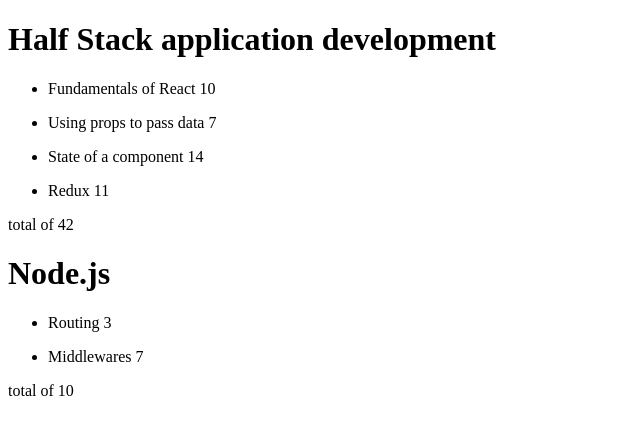
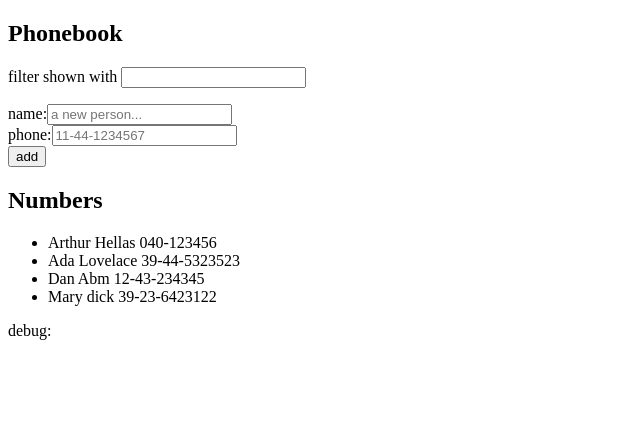
Before and after one commit to DylanAMendez/fullstackopen, a React (Vite) app: page / in a window 1280 px wide. Shown: the top 434 px of the page, without its empty margins (0-640 px from the left). Built offline with nearby package versions, Linux system fonts and the light colour scheme.

Commit message:
subiendo formulario controlado

```diff
--- a/src/App.jsx
+++ b/src/App.jsx
@@ -1,58 +1,128 @@
-import Course from "./components/Course"
+import { useState } from 'react'
+import Filter from './components/Filter'
+import Persons from './components/Persons'
+import PersonForm from './components/PersonForm'
 
 const App = () =>
 {
-  const courseAPP = [
-    {
-      name: 'Half Stack application development',
-      id: 1,
-      parts: [
-        {
-          name: 'Fundamentals of React',
-          exercises: 10,
-          id: 1,
-        },
-        {
-          name: 'Using props to pass data',
-          exercises: 7,
-          id: 2,
-        },
-        {
-          name: 'State of a component',
-          exercises: 14,
-          id: 3,
-        },
-        {
-          name: 'Redux',
-          exercises: 11,
-          id: 4,
-        },
-      ],
-    },
-    {
-      name: 'Node.js',
-      id: 2,
-      parts: [
-        {
-          name: 'Routing',
-          exercises: 3,
-          id: 1,
-        },
-        {
-          name: 'Middlewares',
-          exercises: 7,
-          id: 2,
-        },
-      ],
-    },
-  ]
+  // * [] de PERSONS
+  const [persons, setPersons] = useState([
+    { name: 'Arthur Hellas', phone: '040-123456', id: 1 },
+    { name: 'Ada Lovelace', phone: '39-44-5323523', id: 2 },
+    { name: 'Dan Abm', phone: '12-43-234345', id: 3 },
+    { name: 'Mary dick', phone: '39-23-6423122', id: 4 }
+  ])
+
+  // * destinado a controlar el elemento de entrada del formulario.
+  const [newName, setNewName] = useState('')
+
+  const [newPhone, setNewPhone] = useState('')
+
+  const [filterName, setFilterName] = useState('')
+
+  const addPersons = (event) =>
+  {
+    event.preventDefault()
+
+    const personObject = {
+      name: newName,
+      phone: newPhone,
+      id: persons.length + 1
+    }
+
+    // TODO: Validaciones
+    if (newName == '') {
+
+      alert(`name cannot by empty`)
+
+      return
+    }
+
+    // * dado que persons es un [] de objetos, hay que transformar este [] a un [] de nombres (strings) para poder usar includes()
+    const name = persons.some(person => person.name === newName)
+
+    if (name) {
+
+      alert(`${newName} is already added to phone book`)
+
+      return
+    }
+
+    const phone = persons.some(person => person.phone === newPhone)
+
+    if (phone) {
+      alert(`${newPhone} is already added to phone book`)
+
+      return
+    }
+
+    if (newName.length < 2) { return }
+
+    if (newPhone.length < 4) {
+      return
+    }
+
+    setNewName(newName)
+    setNewPhone(newPhone)
+    setPersons(prevPerson => prevPerson.concat(personObject))
+
+    setNewName('')
+  }
+
+  // *[Y]
+  const handleNameChange = (event) =>
+  {
+    const name = event.target.value
+    setNewName(name)
+  }
+  const handlePhoneChange = (event) =>
+  {
+    const phone = event.target.value
+    setNewPhone(phone)
+  }
+
+  const handleFilterNameChange = (event) =>
+  {
+
+    const filter = event.target.value
+    setFilterName(filter)
+  }
+
+
+  // * nombres Filtrados a MINÚSCULAS
+  const nameFilterToMinus = filterName.toLowerCase()
+
+  const filterPersonsName =
+    filterName
+      ? persons.filter(p =>
+        p.name.toLowerCase().includes(nameFilterToMinus))
+
+      : persons;
+
 
   return (
     <div>
+      <h2>Phonebook</h2>
 
-      <Course course={courseAPP[0]} />
-      <Course course={courseAPP[1]} />
+      <div>
+        <Filter value={filterName} onChange={handleFilterNameChange} />
+      </div>
 
+      <PersonForm
+        onSubmit={addPersons}
+        newName={newName}
+        handleNameChange={handleNameChange}
+        newPhone={newPhone}
+        handlePhoneChange={handlePhoneChange}
+      />
+
+      <h2>Numbers</h2>
+
+      <Persons persons={filterPersonsName} />
+
+      <div>
+        <p>debug: {filterName}</p>
+      </div>
 
     </div>
   )
--- /dev/null
+++ b/src/components/Filter.jsx
@@ -0,0 +1,16 @@
+
+// TODO: filtro de búsqueda
+
+const Filter = ({ value, onChange }) =>
+{
+
+  return (
+    <div>
+      <p>
+        filter shown with <input type="text" value={value} onChange={onChange} />
+      </p>
+    </div>
+  )
+}
+
+export default Filter
--- a/src/components/Note.jsx
+++ b/src/components/Note.jsx
@@ -2,7 +2,9 @@
 
 const Note = ({ note }) =>
 {
-  return <li>{note.content}</li>;
+  return (
+    <li>{note.content}</li>
+  )
 };
 
 export default Note;
--- /dev/null
+++ b/src/components/PersonForm.jsx
@@ -0,0 +1,35 @@
+// TODO:  formulario para agregar nuevas personas a la agenda telefónica
+
+// * se encargará de manejar el estado y la lógica para agregar nuevas personas.
+
+const PersonForm = ({ onSubmit, handleNameChange, newName, newPhone, handlePhoneChange }) =>
+{
+    return (
+        <>
+            <form onSubmit={onSubmit}>
+                <div>
+                    name:
+                    <input
+                        value={newName}
+                        onChange={handleNameChange}
+                        placeholder='a new person...'
+                    />
+                </div>
+                <div>
+                    phone:
+                    <input
+                        type="tel"
+                        value={newPhone}
+                        onChange={handlePhoneChange}
+                        placeholder='11-44-1234567' />
+                </div>
+                <div>
+                    <button type="submit">add</button>
+                </div>
+            </form>
+
+        </>
+    )
+}
+
+export default PersonForm
--- /dev/null
+++ b/src/components/Persons.jsx
@@ -0,0 +1,21 @@
+
+// TODO: muestra a todas las personas de la agenda telefónica y un componente que muestra los detalles de una sola persona.
+
+const Persons = ({ persons }) =>
+{
+    return (
+        <>
+            <ul>
+                {
+                    persons.map(person => (
+                        <li key={person.id}>
+                            {person.name} {person.phone}
+                        </li>
+                    ))
+                }
+            </ul>
+        </>
+    )
+}
+
+export default Persons
```
Also changed, not shown: 1 other file (tests, documents, lock files or other folders).
